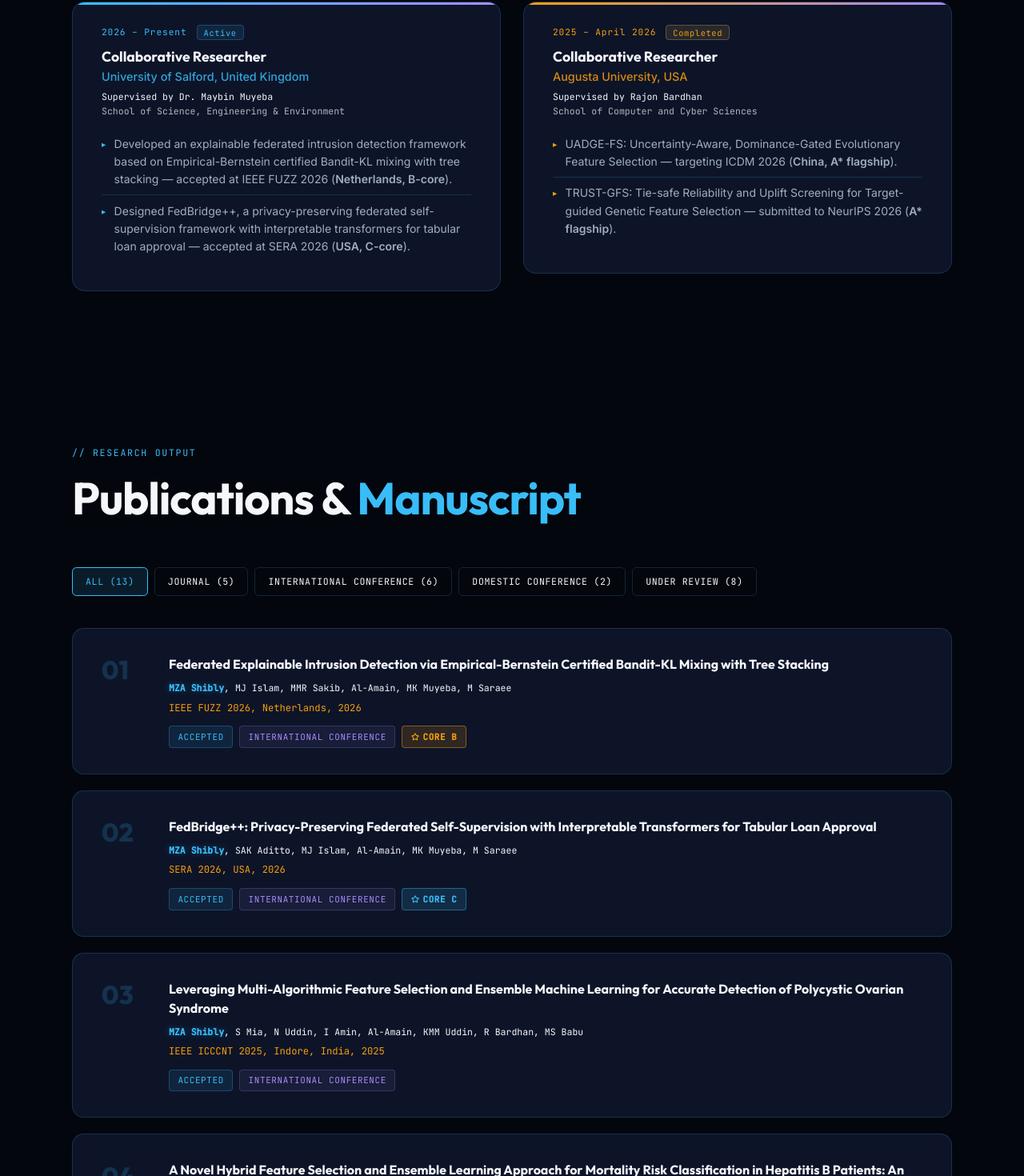
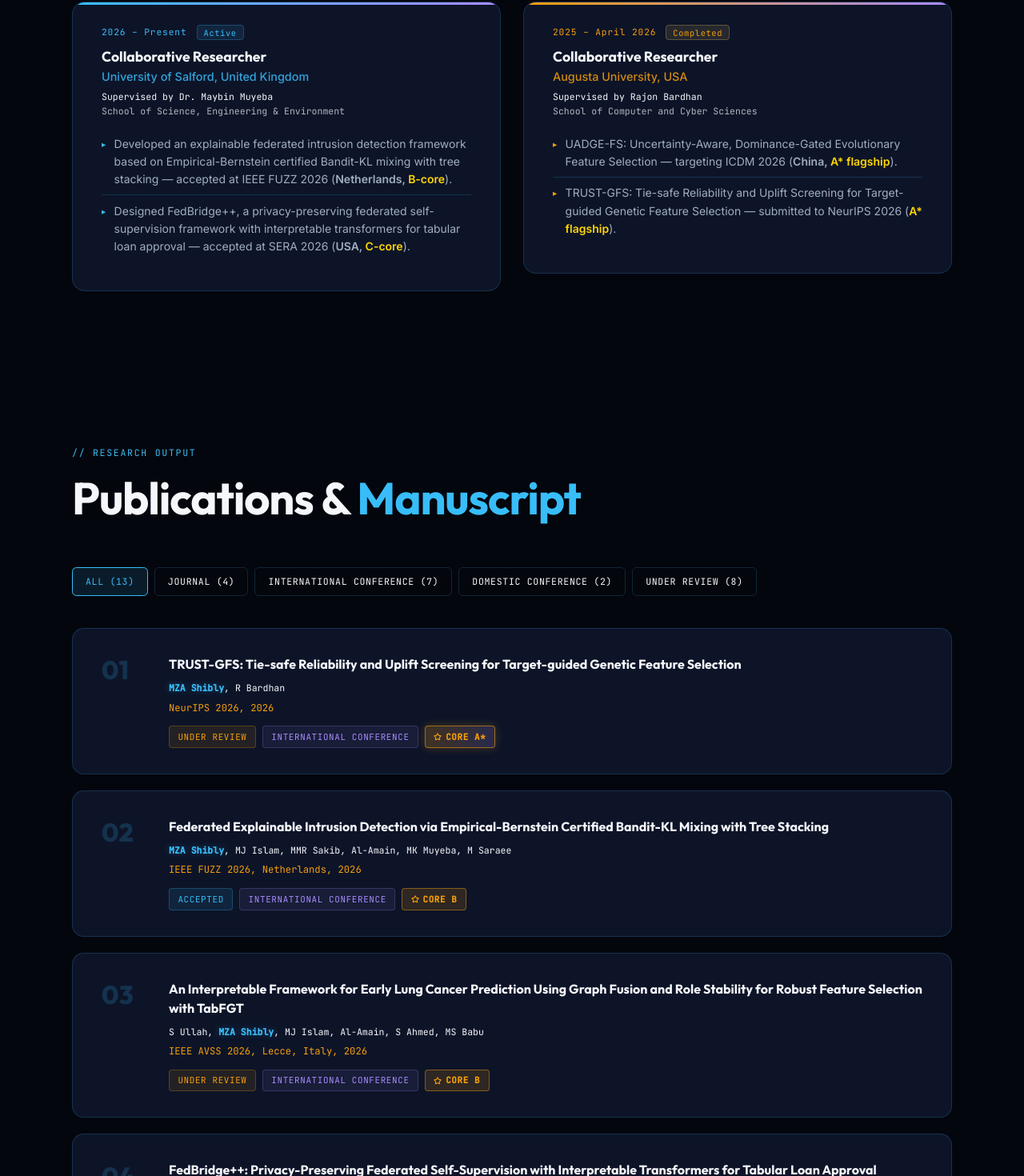
Before and after one commit to iamshibly/my-portfolio, a React (Vite) app: page / in a window 1280 px wide. Shown: the part 2678-4148 px from the top of the page at 80% size. Built offline with nearby package versions, Linux system fonts and the light colour scheme; no server answers.

Commit message:
Update publications list, highlight CORE ranks, and update CV

```diff
--- a/src/data/portfolio.ts
+++ b/src/data/portfolio.ts
@@ -109,8 +109,8 @@ export const researchPositions: ResearchPosition[] = [
     faculty:    'School of Science, Engineering & Environment',
     variant:    'cyan',
     topics: [
-      'Developed an explainable federated intrusion detection framework based on Empirical-Bernstein certified Bandit-KL mixing with tree stacking — accepted at IEEE FUZZ 2026 (<strong>Netherlands, B-core</strong>).',
-      'Designed FedBridge++, a privacy-preserving federated self-supervision framework with interpretable transformers for tabular loan approval — accepted at SERA 2026 (<strong>USA, C-core</strong>).',
+      'Developed an explainable federated intrusion detection framework based on Empirical-Bernstein certified Bandit-KL mixing with tree stacking — accepted at IEEE FUZZ 2026 (<strong>Netherlands, <span style="color: #FFD700;">B-core</span></strong>).',
+      'Designed FedBridge++, a privacy-preserving federated self-supervision framework with interpretable transformers for tabular loan approval — accepted at SERA 2026 (<strong>USA, <span style="color: #FFD700;">C-core</span></strong>).',
     ],
   },
   {
@@ -122,8 +122,8 @@ export const researchPositions: ResearchPosition[] = [
     faculty:    'School of Computer and Cyber Sciences',
     variant:    'gold',
     topics: [
-      'UADGE-FS: Uncertainty-Aware, Dominance-Gated Evolutionary Feature Selection — targeting ICDM 2026 (<strong>China, A* flagship</strong>).',
-      'TRUST-GFS: Tie-safe Reliability and Uplift Screening for Target-guided Genetic Feature Selection — submitted to NeurIPS 2026 (<strong>A* flagship</strong>).',
+      'UADGE-FS: Uncertainty-Aware, Dominance-Gated Evolutionary Feature Selection — targeting ICDM 2026 (<strong>China, <span style="color: #FFD700;">A* flagship</span></strong>).',
+      'TRUST-GFS: Tie-safe Reliability and Uplift Screening for Target-guided Genetic Feature Selection — submitted to NeurIPS 2026 (<strong><span style="color: #FFD700;">A* flagship</span></strong>).',
     ],
   },
 ];
@@ -146,6 +146,15 @@ export interface Publication {
 }
 
 export const publications: Publication[] = [
+  {
+    title:    'TRUST-GFS: Tie-safe Reliability and Uplift Screening for Target-guided Genetic Feature Selection',
+    authors:  '<strong class="author-self">MZA Shibly</strong>, R Bardhan',
+    venue:    'NeurIPS 2026',
+    year:     2026,
+    type:     'International Conference',
+    status:   'Under Review',
+    coreRank: 'A*',
+  },
   /* ── Accepted / Forthcoming ─────────────────────────────────── */
   {
     title:    'Federated Explainable Intrusion Detection via Empirical-Bernstein Certified Bandit-KL Mixing with Tree Stacking',
@@ -227,14 +236,6 @@ export const publications: Publication[] = [
     status:   'Under Review',
   },
   {
-    title:    'Image Dataset for Classification and Recognition with Nutritional Values of Small Indigenous Freshwater River Fish from Bangladesh',
-    authors:  'T Ahmod, <strong class="author-self">MZA Shibly</strong>, MM Hassan',
-    venue:    'Scientific Data, Nature',
-    year:     2026,
-    type:     'Journal',
-    status:   'Under Review',
-  },
-  {
     title:    'Explainable Ovarian Cancer Diagnosis: Fusion-Based RFE-SHAP and Quantum-Inspired ANN-QUBO Feature Selection with Two-Tier Evaluation',
     authors:  '<strong class="author-self">MZA Shibly</strong>, SAK Aditto, MJ Islam, N Hasan',
     venue:    'Digital Health (SAGE)',
@@ -253,7 +254,7 @@ export const publications: Publication[] = [
   {
     title:    'FedGCF-Net: Federated Genetically-Optimized Contrast-Enhanced Fusion Network for Brain Tumor Classification',
     authors:  '<strong class="author-self">MZA Shibly</strong>, KMM Uddin, MJ Islam, AKM Masum',
-    venue:    'The Journal of Engineering',
+    venue:    'International Journal of Intelligent Systems (Wiley)',
     year:     2026,
     type:     'Journal',
     status:   'Under Review',
--- a/src/sections/PublicationsSection.tsx
+++ b/src/sections/PublicationsSection.tsx
@@ -85,10 +85,26 @@ const PublicationsSection = () => {
       ? publications.filter(p => p.status === 'Under Review')
       : publications.filter(p => p.type === activeFilter);
 
-  /* Sort: accepted/published first, then under-review. Within each, year desc. */
+  /* Sort based on user preference: A* > A > B > C > Int Conf > Dom Conf > Journal */
   const sorted = [...filtered].sort((a, b) => {
-    const rank = (s: PubStatus) => (s === 'Under Review' ? 1 : 0);
-    const ra = rank(a.status), rb = rank(b.status);
+    const getSortWeight = (pub: typeof publications[0]) => {
+      if (pub.coreRank === 'A*') return 1;
+      if (pub.coreRank === 'A') return 2;
+      if (pub.coreRank === 'B') return 3;
+      if (pub.coreRank === 'C') return 4;
+      if (pub.type === 'International Conference') return 5;
+      if (pub.type === 'Domestic Conference') return 6;
+      if (pub.type === 'Journal') return 7;
+      return 8;
+    };
+
+    const wa = getSortWeight(a);
+    const wb = getSortWeight(b);
+    if (wa !== wb) return wa - wb;
+
+    // Fallback to status then year
+    const statusRank = (s: PubStatus) => (s === 'Under Review' ? 1 : 0);
+    const ra = statusRank(a.status), rb = statusRank(b.status);
     if (ra !== rb) return ra - rb;
     return b.year - a.year;
   });
```
Also changed, not shown: 1 other file (tests, documents, lock files or other folders).
